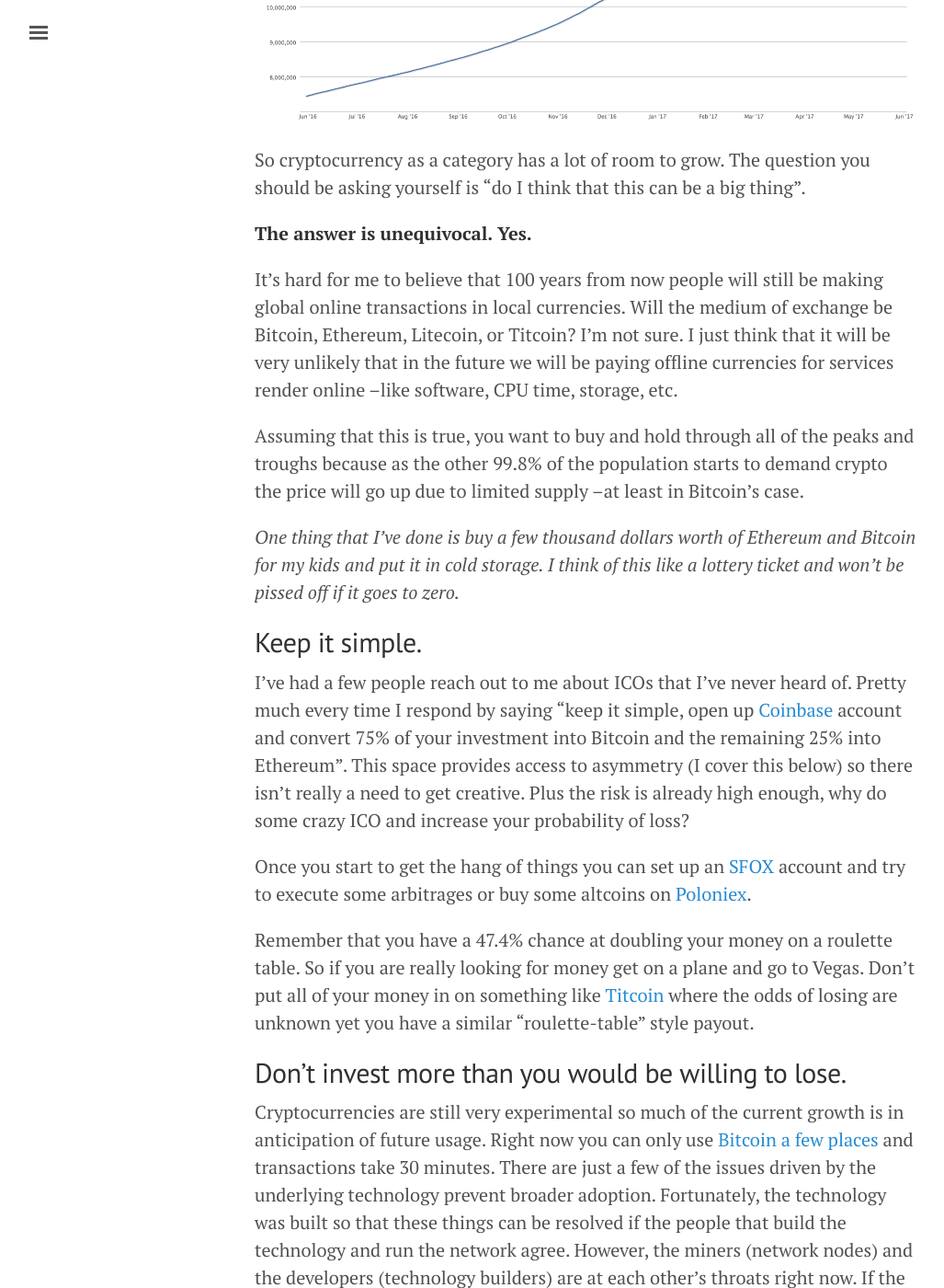
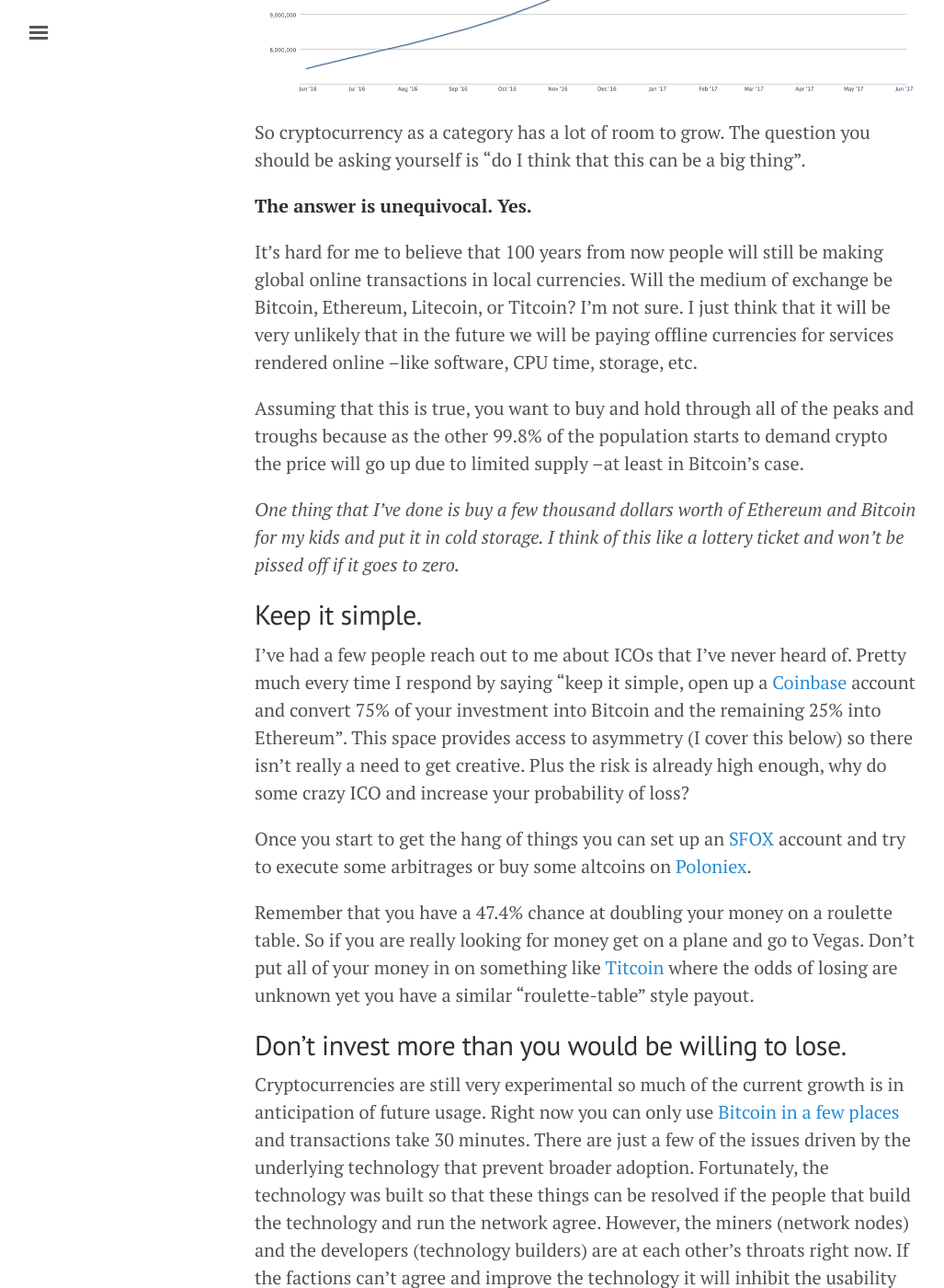
Before and after one commit to jsmootiv/jsmootiv.github.io, a Jekyll site: the page built from _posts/2017-05-30-what-you-need-to-know-to-get-started-in-cryptocurrencies.md, in a window 1280 px wide and 1400 px high, scrolled down 1966 px. Shown: the whole window at 92% size, without its empty margins (3-1030 px from the left). Built offline with Jekyll 4.4.1, drawn with Linux system fonts in a browser that asks for light colours; comment, search, counter and statistics services are not loaded; some of the changed text lies outside the part shown.

Commit message:
Fixed typos

```diff
--- a/_posts/2017-05-30-what-you-need-to-know-to-get-started-in-cryptocurrencies.md
+++ b/_posts/2017-05-30-what-you-need-to-know-to-get-started-in-cryptocurrencies.md
@@ -34,21 +34,21 @@
 
 **The answer is unequivocal. Yes.**
 
-It's hard for me to believe that 100 years from now people will still be making global online transactions in local currencies. Will the medium of exchange be Bitcoin, Ethereum, Litecoin, or Titcoin? I'm not sure. I just think that it will be very unlikely that in the future we will be paying offline currencies for services render online --like software, CPU time, storage, etc.
+It's hard for me to believe that 100 years from now people will still be making global online transactions in local currencies. Will the medium of exchange be Bitcoin, Ethereum, Litecoin, or Titcoin? I'm not sure. I just think that it will be very unlikely that in the future we will be paying offline currencies for services rendered online --like software, CPU time, storage, etc.
 
 Assuming that this is true, you want to buy and hold through all of the peaks and troughs because as the other 99.8% of the population starts to demand crypto the price will go up due to limited supply --at least in Bitcoin's case.
 
 *One thing that I've done is buy a few thousand dollars worth of Ethereum and Bitcoin for my kids and put it in cold storage. I think of this like a lottery ticket and won't be pissed off if it goes to zero.*
 
 ## Keep it simple.
-I've had a few people reach out to me about ICOs that I've never heard of. Pretty much every time I respond by saying "keep it simple, open up [Coinbase](https://www.coinbase.com) account and convert 75% of your investment into Bitcoin and the remaining 25% into Ethereum". This space provides access to asymmetry (I cover this below) so there isn't really a need to get creative. Plus the risk is already high enough, why do some crazy ICO and increase your probability of loss?
+I've had a few people reach out to me about ICOs that I've never heard of. Pretty much every time I respond by saying "keep it simple, open up a [Coinbase](https://www.coinbase.com) account and convert 75% of your investment into Bitcoin and the remaining 25% into Ethereum". This space provides access to asymmetry (I cover this below) so there isn't really a need to get creative. Plus the risk is already high enough, why do some crazy ICO and increase your probability of loss?
 
 Once you start to get the hang of things you can set up an [SFOX](https://www.sfox.com) account and try to execute some arbitrages or buy some altcoins on [Poloniex](https://poloniex.com).
 
 Remember that you have a 47.4% chance at doubling your money on a roulette table. So if you are really looking for money get on a plane and go to Vegas. Don't put all of your money in on something like [Titcoin](https://en.wikipedia.org/wiki/Titcoin) where the odds of losing are unknown yet you have a similar "roulette-table" style payout.
 
 ## Don't invest more than you would be willing to lose.
-Cryptocurrencies are still very experimental so much of the current growth is in anticipation of future usage. Right now you can only use [Bitcoin a few places](https://support.coinbase.com/customer/portal/articles/1834716-where-can-i-spend-bitcoins-) and transactions take 30 minutes. There are just a few of the issues driven by the underlying technology prevent broader adoption. Fortunately, the technology was built so that these things can be resolved if the people that build the technology and run the network agree. However, the miners (network nodes) and the developers (technology builders) are at each other's throats right now. If the factions can't agree and improve the technology it will inhibit the usability of Bitcoin long term --and thus the price.
+Cryptocurrencies are still very experimental so much of the current growth is in anticipation of future usage. Right now you can only use [Bitcoin in a few places](https://support.coinbase.com/customer/portal/articles/1834716-where-can-i-spend-bitcoins-) and transactions take 30 minutes. There are just a few of the issues driven by the underlying technology that prevent broader adoption. Fortunately, the technology was built so that these things can be resolved if the people that build the technology and run the network agree. However, the miners (network nodes) and the developers (technology builders) are at each other's throats right now. If the factions can't agree and improve the technology it will inhibit the usability of Bitcoin long term --and thus the price.
 
 Also, we don't know how regulation will affect the market. Decentralized currencies may sound like a good thing for libertarians but it's a real threat to the current centralized financial system. There is a non-zero chance that governments will come in and make owning, or transacting, cryptocurrency illegal --this happened in Ecuador.
 
```
Also changed, not shown: other parts of _posts/2017-05-30-what-you-need-to-know-to-get-started-in-cryptocurrencies.md (+3 -3 lines).
